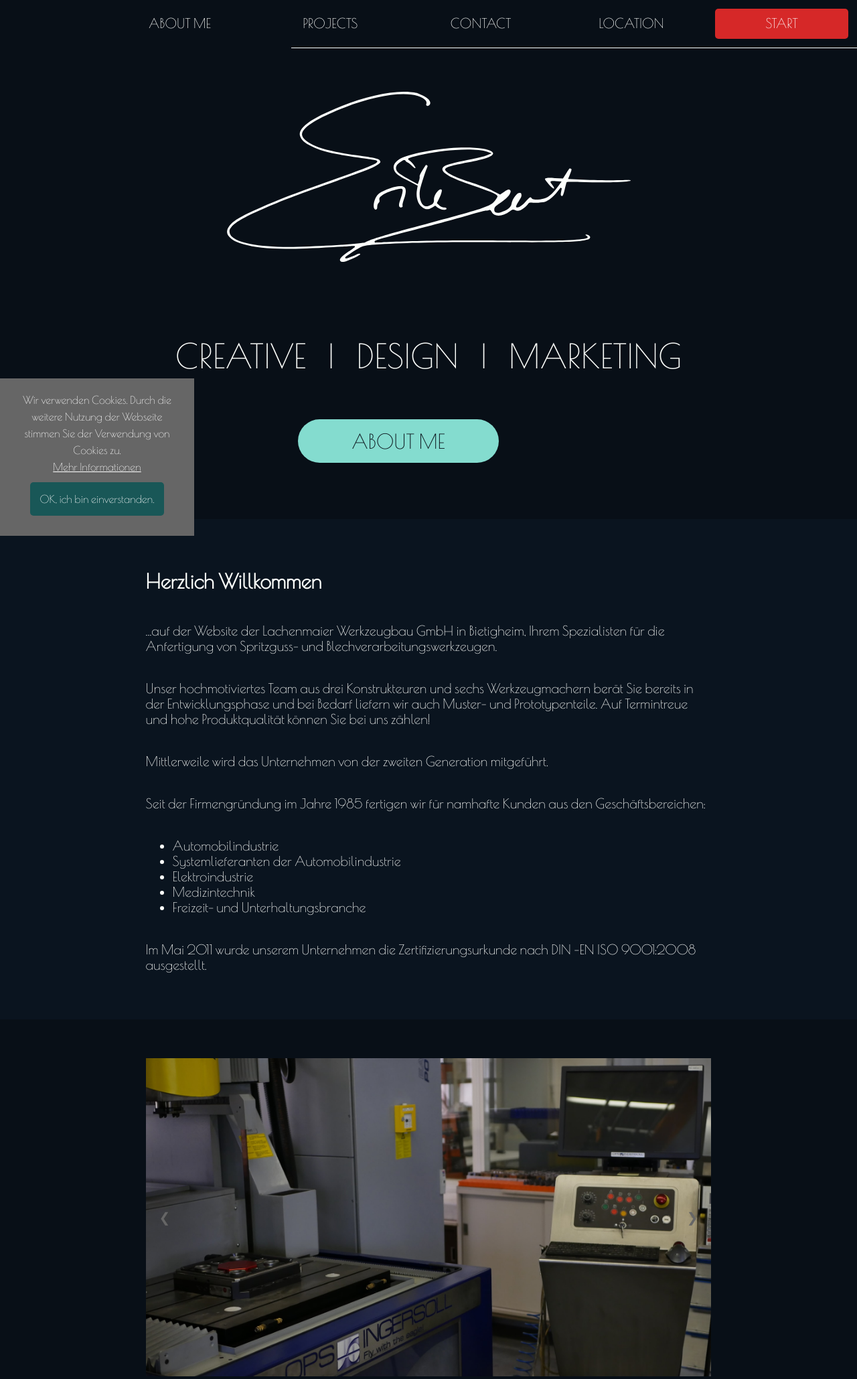
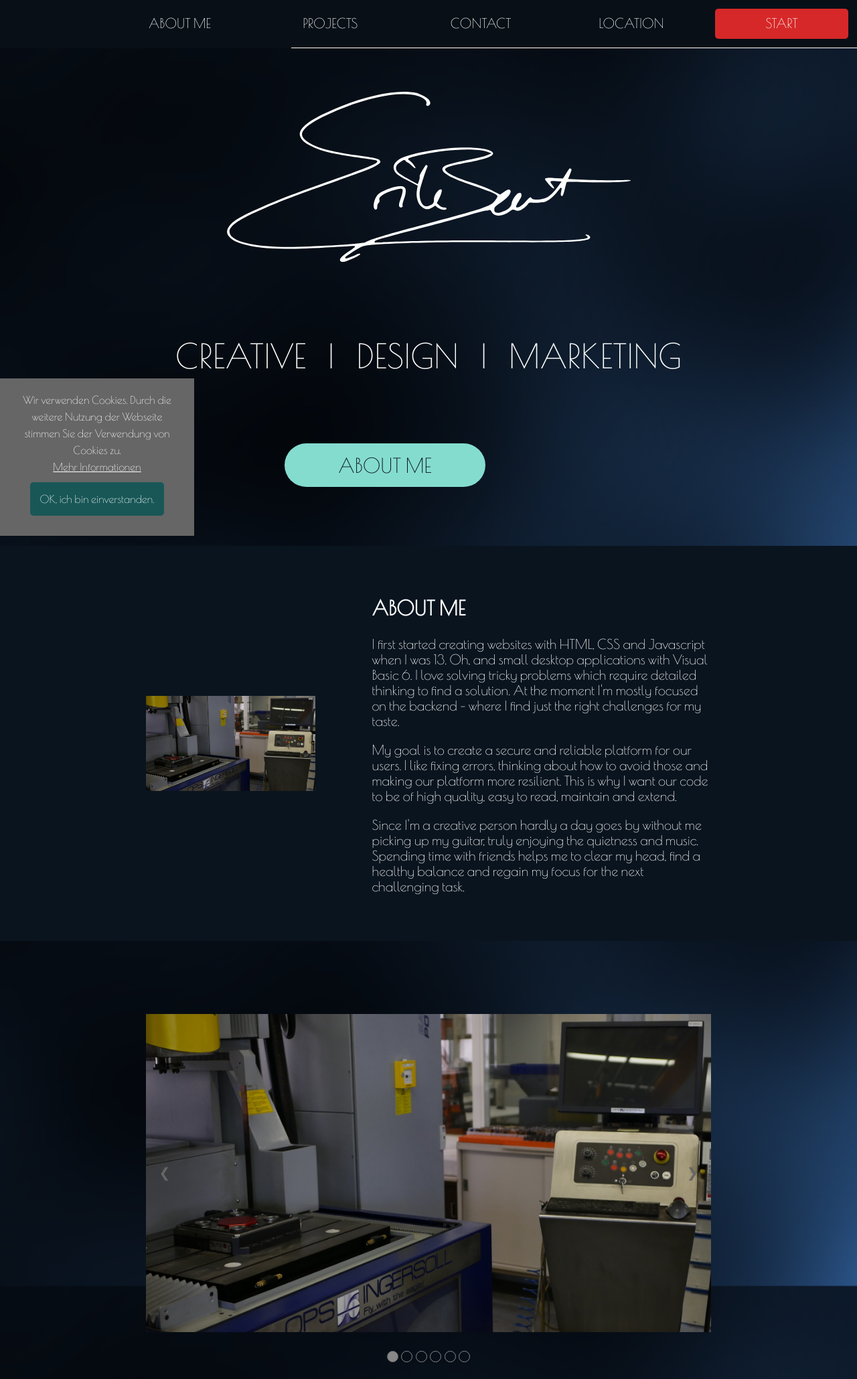
Before and after one commit to siherrmann/ErikBentWebsite, a PHP site: page / in a window 1280 px wide. Shown: the top 2059 px of the page at 67% size. Run offline with PHP 8.4, Linux system fonts and the light colour scheme; some libraries are stand-ins or nearby versions.

Commit message:
changing site structure and content

```diff
--- a/dataProtection.html
+++ b/dataProtection.html
@@ -19,6 +19,7 @@
     <meta name="theme-color" content="#195757">
     <link rel="stylesheet" type="text/css" href="stylesheets/style.css">
     <script type="text/javascript" src="scripts/scripts.js" async></script>
+    <link href="https://fonts.googleapis.com/css?family=Poiret+One&display=swap" rel="stylesheet">
   </head>
 
   <body id="site">
--- a/imprint.html
+++ b/imprint.html
@@ -19,6 +19,7 @@
     <meta name="theme-color" content="#195757">
     <link rel="stylesheet" type="text/css" href="stylesheets/style.css">
     <script type="text/javascript" src="scripts/scripts.js" async></script>
+    <link href="https://fonts.googleapis.com/css?family=Poiret+One&display=swap" rel="stylesheet">
   </head>
 
   <body id="site">
--- a/index.html
+++ b/index.html
@@ -1,6 +1,7 @@
 <!DOCTYPE html>
 <html lang="de">
   <!-- color scheme: https://coolors.co/080f17-0a141f-fdfffc-70a9a1-40798c -->
+  <!-- color scheme: https://coolors.co/080f17-0a141f-fdfffc-84dccf-d62828 -->
 
   <head>
     <title>Erik Bent</title>
@@ -100,38 +101,25 @@
       </div>
     </div>
 
-    <div class="content">
-      <div id="info" class="contentInfo">
-        <h2>Herzlich Willkommen</h2>
+    <div class="content" id="aboutMe">
+      <div class="contentPicture" id="profilePicture"></div>
+      <div class="contentText">
+        <h2>ABOUT ME</h2>
         <p>
-          …auf der Website der Lachenmaier Werkzeugbau GmbH in Bietigheim, Ihrem
-          Spezialisten für die Anfertigung von Spritzguss- und
-          Blechverarbeitungswerkzeugen.
+          I first started creating websites with HTML, CSS and Javascript when I was 13. Oh, and small desktop
+          applications with Visual Basic 6. I love solving tricky problems which require detailed thinking
+          to find a solution. At the moment I'm mostly focused on the backend – where I find just the right
+          challenges for my taste.
         </p>
         <p>
-          Unser hochmotiviertes Team aus drei Konstrukteuren und sechs
-          Werkzeugmachern berät Sie bereits in der Entwicklungsphase und bei
-          Bedarf liefern wir auch Muster- und Prototypenteile. Auf Termintreue
-          und hohe Produktqualität können Sie bei uns zählen!
+          My goal is to create a secure and reliable platform for our users. I like fixing errors, thinking about
+          how to avoid those and making our platform more resilient. This is why I want our code to be
+          of high quality, easy to read, maintain and extend.
         </p>
         <p>
-          Mittlerweile wird das Unternehmen von der zweiten Generation
-          mitgeführt.
-        </p>
-        <p>
-          Seit der Firmengründung im Jahre 1985 fertigen wir für namhafte Kunden
-          aus den Geschäftsbereichen:
-        </p>
-        <ul>
-          <li>Automobilindustrie</li>
-          <li>Systemlieferanten der Automobilindustrie</li>
-          <li>Elektroindustrie</li>
-          <li>Medizintechnik</li>
-          <li>Freizeit- und Unterhaltungsbranche</li>
-        </ul>
-        <p>
-          Im Mai 2011 wurde unserem Unternehmen die Zertifizierungsurkunde nach
-          DIN –EN ISO 9001:2008 ausgestellt.
+          Since I'm a creative person hardly a day goes by without me picking up my guitar,
+          truly enjoying the quietness and music. Spending time with friends helps me to clear my head,
+          find a healthy balance and regain my focus for the next challenging task.
         </p>
       </div>
     </div>
@@ -197,8 +185,8 @@
       </div>
     </div>
 
-    <div id="services" class="content">
-      <div class="contentServices">
+    <div class="content" id="project1">
+      <div class="contentText">
         <h3>Unsere Leistungen</h3>
         <p>Unser Leistungsspektrum umfasst:</p>
         <ul>
@@ -233,11 +221,8 @@
       </div>
     </div>
 
-    <div class="content contentPanorama">
-    </div>
-
-    <div id="jobs" class="content">
-      <div class="contentJobs">
+    <div class="content" id="project2">
+      <div class="contentText">
         <h3>Stellenangebote</h3>
         <h4>Ausbildungsstelle Feinwerkmechaniker Fachrichtung Formenbau</h4>
         <p>Lorem ipsum dolor sit amet, consetetur sadipscing elitr, sed diam nonumy eirmod tempor invidunt ut labore et dolore magna aliquyam erat, sed diam voluptua. At vero eos et accusam et justo duo dolores et ea rebum. Stet clita kasd gubergren, no sea takimata sanctus est Lorem ipsum dolor sit amet. Lorem ipsum dolor sit amet, consetetur sadipscing elitr, sed diam nonumy eirmod tempor invidunt ut labore et dolore magna aliquyam erat, sed diam voluptua. At vero eos et accusam et justo duo dolores et ea rebum. Stet clita kasd gubergren, no sea takimata sanctus est Lorem ipsum dolor sit amet.</p>
@@ -246,15 +231,15 @@
       </div>
     </div>
 
-    <div id="contact" class="content">
-      <form class="contentContact" method="post" action="scripts/contact.php">
+    <div class="content" id="contact">
+      <form class="contentText" method="post" action="scripts/contact.php">
         <div class="frameMulti">
           <div class="nameFrame">
-            <label for="name">Name</label>
+            <label for="name">NAME</label>
             <input
               type="text"
               id="name"
-              placeholder="Dein Name"
+              placeholder="Your name"
               required=""
               oninvalid="this.setCustomValidity('Gib deinen Namen ein')"
               onchange="this.setCustomValidity('')"
@@ -262,11 +247,11 @@
             />
           </div>
           <div class="emailFrame">
-            <label for="email">Email</label>
+            <label for="email">EMAIL</label>
             <input
               type="text"
               id="email"
-              placeholder="Deine Email-Adresse"
+              placeholder="Your email address"
               required=""
               oninvalid="this.setCustomValidity('Gib deine Email-Adresse ein')"
               onchange="this.setCustomValidity('')"
@@ -274,11 +259,11 @@
             />
           </div>
           <div class="subjectFrame">
-            <label for="subject">Betreff</label>
+            <label for="subject">SUBJECT</label>
             <input
               type="text"
               id="subject"
-              placeholder="Betreff"
+              placeholder="Subject"
               required=""
               oninvalid="this.setCustomValidity('Gib deinen Betreff ein')"
               onchange="this.setCustomValidity('')"
@@ -287,12 +272,12 @@
           </div>
         </div>
         <div class="messageFrame">
-          <label for="message">Nachricht</label>
+          <label for="message">MESSAGE</label>
           <textarea
             rows="10"
             cols="30"
             id="message"
-            placeholder="Deine Nachricht"
+            placeholder="Your message"
             required=""
             oninvalid="this.setCustomValidity('Gib deine Nachricht ein')"
             onchange="this.setCustomValidity('')"
@@ -318,13 +303,6 @@
       </form>
     </div>
 
-    <div id="location" class="content">
-      <div class="contentMap">
-        <iframe class="map" title="lachenmaierLocation"
-        src=https://maps.google.de/maps?hl=de&q=Lachenmaier%20%20Obere+Hardt+19%20Bietigheim&z=14&ie=utf8&output=embed></iframe>
-      </div>
-    </div>
-
     <div class="lineBlack"></div>
 
     <div class="footer">
@@ -332,11 +310,10 @@
         <img src="graphics/location.svg" alt="Adresse" class="footerPicture" />
         <div class="footerText">
           <p>
-            Lachenmaier Werkzeugbau GmbH<br />
+            Simon Herrmann<br />
             Obere Hardt 19<br />
             76467 Bietigheim<br />
-            Mail: info@lachenmaier.org<br />
-            Homepage: www.lachenmaier.org
+            Homepage: www.erikbent.de
           </p>
         </div>
       </div>
@@ -348,14 +325,7 @@
         <img src="graphics/phone.svg" alt="Telefon" class="footerPicture" />
         <div class="footerText">
           <p>
-            Fon 0 72 45 / 91 94 0<br />
-            Mobil 01 72 / 7 23 11 30<br />
-            Fax 0 72 45 / 91 94 15
-          </p>
-
-          <p>
-            DFÜ 0 72 45 / 91 94 16<br />
-            DFÜ 0 72 45 / 91 94 18
+            Fon 0 72 45 / 91 94 0
           </p>
         </div>
       </div>
@@ -363,7 +333,7 @@
 
     <div class="footerCopyright">
       <p>
-        © Lachenmaier Werkzeugbau GmbH<br />
+        © Simon Herrmann<br />
         <a href="imprint.html" style="color: white">Impressum</a>
         <a href="dataProtection.html" style="color: white">Datenschutz</a><br />
         Made with ♥ by
--- a/stylesheets/style.css
+++ b/stylesheets/style.css
@@ -15,14 +15,14 @@ html {
 }
 
 body {
-  z-index: 0;
   display: flex;
   margin: 0 auto;
-  background-color: #080f17;
+  background-image: url(../graphics/Farbübergang1.png);
   background-attachment: fixed;
   background-size: cover;
+  font-family: 'Poiret One';
   font-size: 20px;
-  flex-flow: wrap;
+  flex-flow: row wrap;
 }
 
 button {
@@ -74,8 +74,7 @@ a {
 
 .frameMulti {
   display: flex;
-  flex-direction: row;
-  flex-flow: wrap;
+  flex-flow: row wrap;
   justify-content: space-between;
 }
 
@@ -235,7 +234,7 @@ a {
   overflow: hidden;
   flex: 1 1 100%;
   flex-direction: column;
-  justify-content: flex-start;
+  justify-content: center;
 }
 
 .headerPicture {
@@ -263,23 +262,17 @@ a {
 
 .headerButton {
   max-width: 430px;
-  margin-right: auto;
-  margin-bottom: 5%;
-  margin-left: auto;
+  margin: 5% auto;
 }
 
 .scrollToAboutMe {
   width: 300px;
   height: 50px;
-  margin: 20px;
   padding-top: 15px;
   color: #080f17;
+  background-color: #84DCCF;
   border: none;
   border-radius: 50px;
-}
-
-.scrollToAboutMe {
-  background-color: #84DCCF;
 }
 
 .scrollToAboutMe:hover {
@@ -305,29 +298,53 @@ a {
 /* content */
 
 .content {
+  display: inline-flex;
+  flex-flow: row wrap;
+  align-items: stretch;
+  align-content: baseline;
+  justify-content: center;
   width: 100%;
-  justify-content: center;
+  height: auto;
+  padding: 50px 17%;
+  overflow: hidden;
 }
 
-.contentContact,
-.contentImprint,
-.contentInfo,
-.contentServices,
-.contentSite,
-.contentJobs {
-  display: flex;
-  padding: 50px 17%;
-  overflow: hidden;
-  font-family: 'Poiret One';
-  flex-flow: column wrap;
+.contentPicture {
+  background-repeat: no-repeat;
+  background-position: center;
+  background-size: contain;
+  width: 30%;
+  height: 100%;
+  float: left;
 }
 
-.contentSite {
+.contentText {
+  width: 60%;
+  height: auto;
+  display: block;
+  flex: 1 1 20%;
+  float: right;
+}
+
+.right {
+}
+
+#aboutMe,
+#project1 {
+  background: #0a141f;
   display: block;
 }
 
+#contact {
+  width: 100%;
+}
+
+#profilePicture {
+  background-image: url(../graphics/slide1.jpg);
+}
+
 .contentImprint {
-  height: 700px;
+  height: 80vh;
 }
 
 .contentInfo,
@@ -464,9 +481,6 @@ a {
   margin: 0;
 }
 
-.contentContact {
-}
-
 label {
   margin-left: 10px;
 }
@@ -495,7 +509,7 @@ label {
 #subject,
 .g-recaptcha,
 .submit {
-  background-color: #0a141f;
+  background-color: rgba(0,0,0,0)/*#0a141f*/;
   padding: 5px;
   border: 1px solid #fdfffc;
   border-radius: 5px;
@@ -536,17 +550,6 @@ label {
 
 .submit:hover {
   background: #9e291c;
-}
-
-.contentMap {
-  width: 100%;
-  height: 220px;
-  overflow: hidden;
-}
-
-.map {
-  width: 100%;
-  height: 100%;
 }
 
 @media all and (max-width: 1500px) {
```
Also changed, not shown: graphics/Farbübergang1.png (added).
